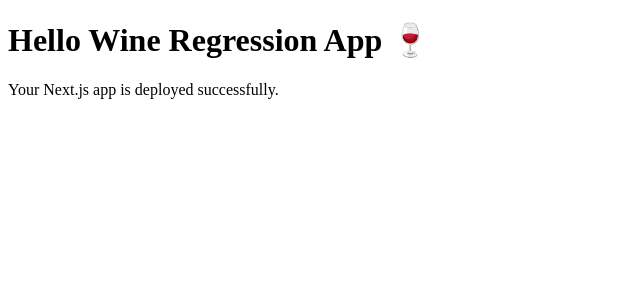
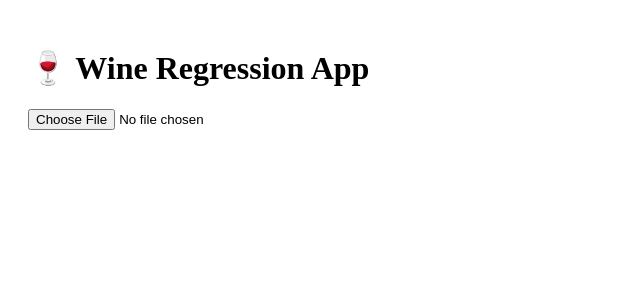
Before and after one commit to averdickt/wine-regression-app, a Next.js app in the folder apps/web/: page / in a window 1280 px wide. Shown: the top 300 px of the page, without its empty margins (0-640 px from the left). Built offline with nearby package versions, Linux system fonts and the light colour scheme.

Commit message:
Update index.js

```diff
--- a/apps/web/pages/index.js
+++ b/apps/web/pages/index.js
@@ -1,8 +1,90 @@
+import { useState } from "react";
+import * as XLSX from "xlsx";
+import regression from "regression";
+import {
+  ScatterChart,
+  Scatter,
+  XAxis,
+  YAxis,
+  CartesianGrid,
+  Tooltip,
+  Line,
+  ResponsiveContainer,
+} from "recharts";
+
 export default function Home() {
+  const [data, setData] = useState([]);
+  const [regressionLine, setRegressionLine] = useState([]);
+
+  const handleFileUpload = (event) => {
+    const file = event.target.files[0];
+    if (!file) return;
+
+    const reader = new FileReader();
+    reader.onload = (e) => {
+      const workbook = XLSX.read(e.target.result, { type: "binary" });
+      const sheetName = workbook.SheetNames[0];
+      const sheet = workbook.Sheets[sheetName];
+      const json = XLSX.utils.sheet_to_json(sheet);
+
+      // filter rows as per your rules
+      const filtered = json
+        .filter((row) => row["bottle condition"] === "Pristine")
+        .filter((row) => row["case description"]?.endsWith("75cl"))
+        .map((row) => {
+          const bottles = parseInt(row["case description"]); // number at start
+          let price = null;
+          if (row["bid per case"] && row["offer per case"]) {
+            price = (row["bid per case"] + row["offer per case"]) / 2 / bottles;
+          } else if (row["last trade price"]) {
+            price = row["last trade price"] / bottles;
+          }
+          return {
+            vintage: row["vintage"],
+            score: row["Scores"], // make sure you have this col
+            price,
+          };
+        })
+        .filter((row) => row.price && row.score);
+
+      setData(filtered);
+
+      // run regression
+      const points = filtered.map((d) => [Number(d.score), Number(d.price)]);
+      const result = regression.linear(points);
+      const line = points.map(([x]) => ({
+        x,
+        y: result.predict(x)[1],
+      }));
+
+      setRegressionLine(line);
+    };
+    reader.readAsBinaryString(file);
+  };
+
   return (
-    <div>
-      <h1>Hello Wine Regression App 🍷</h1>
-      <p>Your Next.js app is deployed successfully.</p>
+    <div style={{ padding: 20 }}>
+      <h1>🍷 Wine Regression App</h1>
+      <input type="file" accept=".xlsx, .xls" onChange={handleFileUpload} />
+
+      {data.length > 0 && (
+        <ResponsiveContainer width="100%" height={500}>
+          <ScatterChart>
+            <CartesianGrid />
+            <XAxis dataKey="score" type="number" name="Score" />
+            <YAxis dataKey="price" type="number" name="Price (per bottle)" />
+            <Tooltip cursor={{ strokeDasharray: "3 3" }} />
+            <Scatter data={data} fill="#8884d8" />
+            <Line
+              type="linear"
+              dataKey="y"
+              data={regressionLine}
+              stroke="red"
+              dot={false}
+            />
+          </ScatterChart>
+        </ResponsiveContainer>
+      )}
     </div>
   );
 }
```
